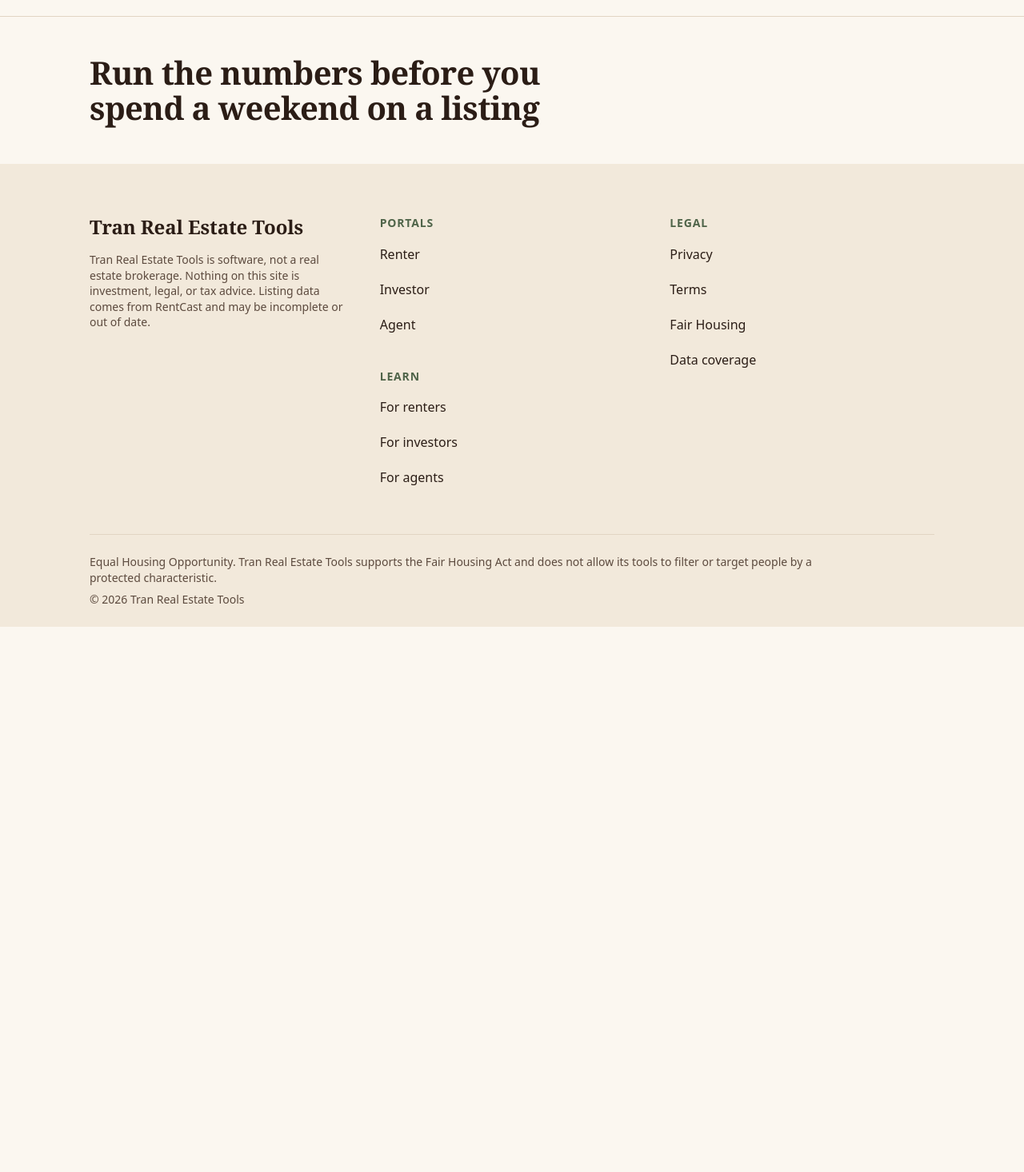
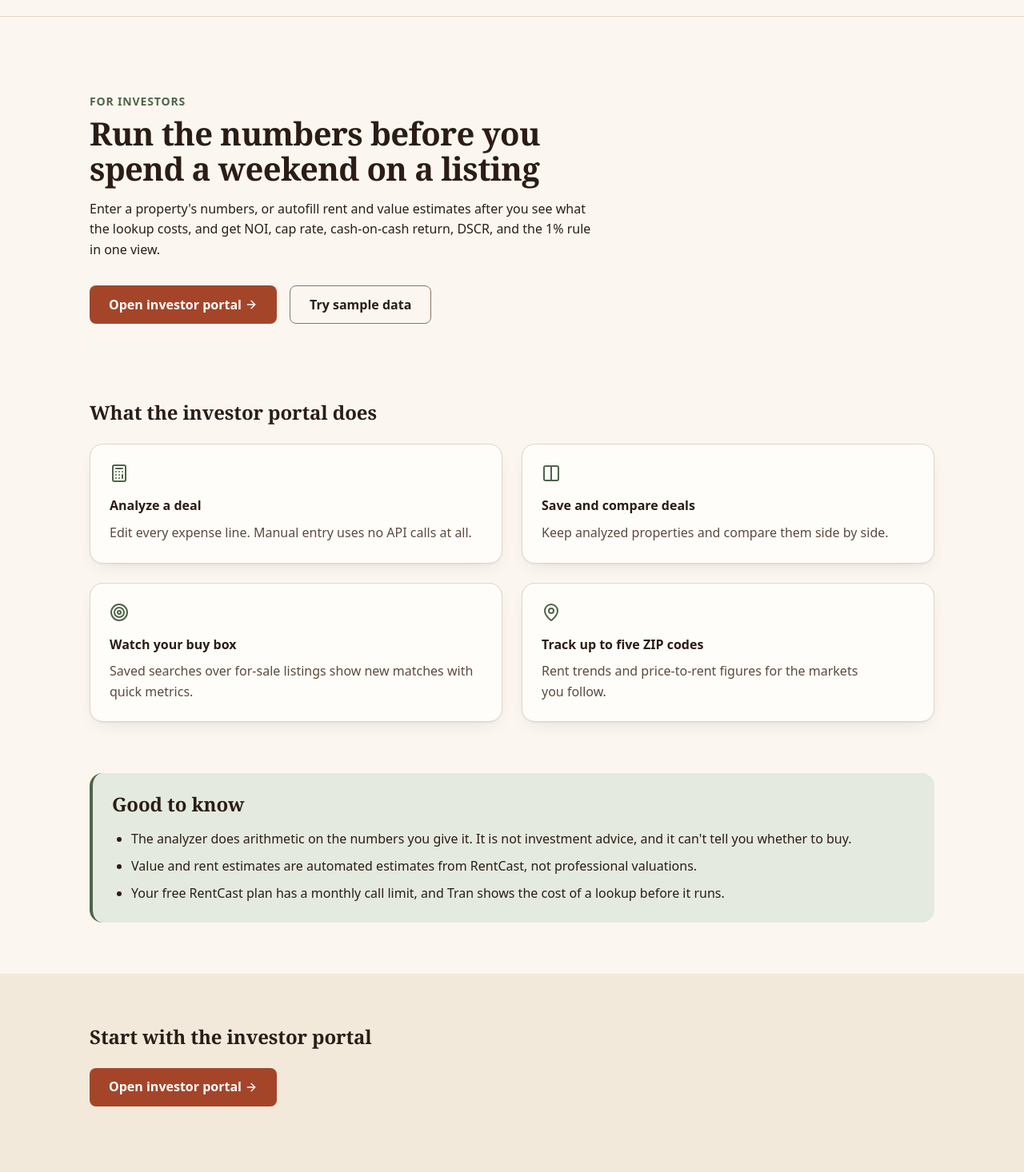
Before and after one commit to wolfwdavid/tran_real_estate, a SvelteKit app in the folder apps/web/: page /for-investors in a window 1280 px wide. Shown: the part 44-1510 px from the top of the page at 80% size. Before the commit the page ends 828 px from the top, so only its background shows below. Built offline with nearby package versions, Linux system fonts and the light colour scheme.

Commit message:
feat(02-07): shared audience template and three audience pages
- AudiencePage: hero with open-portal and sample-data CTAs, feature cards, Good to know limits, closing band
- for-renters, for-investors and for-agents render from the typed content module

```diff
--- /dev/null
+++ b/apps/web/src/lib/components/marketing/AudiencePage.svelte
@@ -0,0 +1,95 @@
+<script lang="ts">
+	import { resolve } from '$app/paths';
+	import ButtonLink from '$lib/components/ui/ButtonLink.svelte';
+	import type { Audience, FeatureIcon } from '$lib/content/audiences';
+	import Search from '@lucide/svelte/icons/search';
+	import Bell from '@lucide/svelte/icons/bell';
+	import Scale from '@lucide/svelte/icons/scale';
+	import MessageSquareText from '@lucide/svelte/icons/message-square-text';
+	import Calculator from '@lucide/svelte/icons/calculator';
+	import Columns2 from '@lucide/svelte/icons/columns-2';
+	import Target from '@lucide/svelte/icons/target';
+	import MapPin from '@lucide/svelte/icons/map-pin';
+	import Inbox from '@lucide/svelte/icons/inbox';
+	import ListChecks from '@lucide/svelte/icons/list-checks';
+	import PenLine from '@lucide/svelte/icons/pen-line';
+	import FileText from '@lucide/svelte/icons/file-text';
+
+	let { audience }: { audience: Audience } = $props();
+
+	// Typed literal paths keep resolve() checked. Both CTAs open the portal until sample mode ships.
+	const portalHref = {
+		renter: resolve('/renter/'),
+		investor: resolve('/investor/'),
+		agent: resolve('/agent/')
+	};
+	const href = $derived(portalHref[audience.portal]);
+
+	const icons: Record<FeatureIcon, typeof Search> = {
+		search: Search,
+		bell: Bell,
+		scale: Scale,
+		'message-square-text': MessageSquareText,
+		calculator: Calculator,
+		'columns-2': Columns2,
+		target: Target,
+		'map-pin': MapPin,
+		inbox: Inbox,
+		'list-checks': ListChecks,
+		'pen-line': PenLine,
+		'file-text': FileText
+	};
+</script>
+
+<svelte:head>
+	<title>{audience.docTitle}</title>
+	<meta name="description" content={audience.description} />
+</svelte:head>
+
+<section class="mx-auto max-w-page px-6 py-12 md:px-8 lg:py-24">
+	<p class="text-label font-semibold tracking-[0.06em] text-secondary uppercase">
+		{audience.eyebrow}
+	</p>
+	<h1 class="mt-2 max-w-reading font-display text-display font-semibold">{audience.title}</h1>
+	<p class="mt-4 max-w-reading text-body">{audience.lead}</p>
+	<div class="mt-8 flex flex-col gap-2 sm:flex-row sm:gap-4">
+		<ButtonLink {href} variant="primary" arrow>{audience.openLabel}</ButtonLink>
+		<ButtonLink {href} variant="secondary">Try sample data</ButtonLink>
+	</div>
+</section>
+
+<section aria-labelledby="features-heading" class="mx-auto max-w-page px-6 pb-12 md:px-8 md:pb-16">
+	<h2 id="features-heading" class="font-display text-heading font-semibold">
+		{audience.featuresHeading}
+	</h2>
+	<ul class="mt-6 grid gap-6 md:grid-cols-2">
+		{#each audience.features as feature (feature.title)}
+			{@const Icon = icons[feature.icon]}
+			<li class="rounded-lg border border-border bg-card p-6 shadow-card">
+				<Icon size={24} class="text-secondary" aria-hidden="true" />
+				<h3 class="mt-4 text-body font-semibold">{feature.title}</h3>
+				<p class="mt-2 text-muted-foreground">{feature.body}</p>
+			</li>
+		{/each}
+	</ul>
+</section>
+
+<section aria-labelledby="limits-heading" class="mx-auto max-w-page px-6 md:px-8">
+	<div class="rounded-lg border-l-4 border-secondary bg-secondary-surface p-6">
+		<h2 id="limits-heading" class="font-display text-heading font-semibold">Good to know</h2>
+		<ul class="mt-4 list-disc space-y-2 pl-6">
+			{#each audience.limits as limit (limit)}
+				<li>{limit}</li>
+			{/each}
+		</ul>
+	</div>
+</section>
+
+<section aria-labelledby="closing-heading" class="mt-12 bg-surface py-12 md:mt-16 md:py-16">
+	<div class="mx-auto max-w-page px-6 md:px-8">
+		<h2 id="closing-heading" class="font-display text-heading font-semibold">
+			{audience.closingHeading}
+		</h2>
+		<ButtonLink {href} variant="primary" arrow class="mt-6">{audience.openLabel}</ButtonLink>
+	</div>
+</section>
--- a/apps/web/src/routes/(marketing)/for-agents/+page.svelte
+++ b/apps/web/src/routes/(marketing)/for-agents/+page.svelte
@@ -1,15 +1,6 @@
 <script lang="ts">
-	const description =
-		'Agent tools: a lead inbox, a pipeline with follow-ups, and Fair Housing-checked listing content.';
+	import AudiencePage from '$lib/components/marketing/AudiencePage.svelte';
+	import { audiences } from '$lib/content/audiences';
 </script>
 
-<svelte:head>
-	<title>For agents: Tran Real Estate Tools</title>
-	<meta name="description" content={description} />
-</svelte:head>
-
-<div class="mx-auto max-w-page px-6 py-12 md:px-8">
-	<h1 class="font-display text-display font-semibold">
-		Leads, follow-ups, and content in one place
-	</h1>
-</div>
+<AudiencePage audience={audiences.agent} />
--- a/apps/web/src/routes/(marketing)/for-investors/+page.svelte
+++ b/apps/web/src/routes/(marketing)/for-investors/+page.svelte
@@ -1,15 +1,6 @@
 <script lang="ts">
-	const description =
-		'Investor tools: deal analysis with NOI, cap rate, cash-on-cash, and DSCR, saved deals, and market dashboards.';
+	import AudiencePage from '$lib/components/marketing/AudiencePage.svelte';
+	import { audiences } from '$lib/content/audiences';
 </script>
 
-<svelte:head>
-	<title>For investors: Tran Real Estate Tools</title>
-	<meta name="description" content={description} />
-</svelte:head>
-
-<div class="mx-auto max-w-page px-6 py-12 md:px-8">
-	<h1 class="font-display text-display font-semibold">
-		Run the numbers before you spend a weekend on a listing
-	</h1>
-</div>
+<AudiencePage audience={audiences.investor} />
--- a/apps/web/src/routes/(marketing)/for-renters/+page.svelte
+++ b/apps/web/src/routes/(marketing)/for-renters/+page.svelte
@@ -1,15 +1,6 @@
 <script lang="ts">
-	const description =
-		'Renter tools: search rentals in any US city or ZIP, track new listings, and compare asking rent to the local market.';
+	import AudiencePage from '$lib/components/marketing/AudiencePage.svelte';
+	import { audiences } from '$lib/content/audiences';
 </script>
 
-<svelte:head>
-	<title>For renters: Tran Real Estate Tools</title>
-	<meta name="description" content={description} />
-</svelte:head>
-
-<div class="mx-auto max-w-page px-6 py-12 md:px-8">
-	<h1 class="font-display text-display font-semibold">
-		Find rentals that fit, without refreshing all day
-	</h1>
-</div>
+<AudiencePage audience={audiences.renter} />
```
